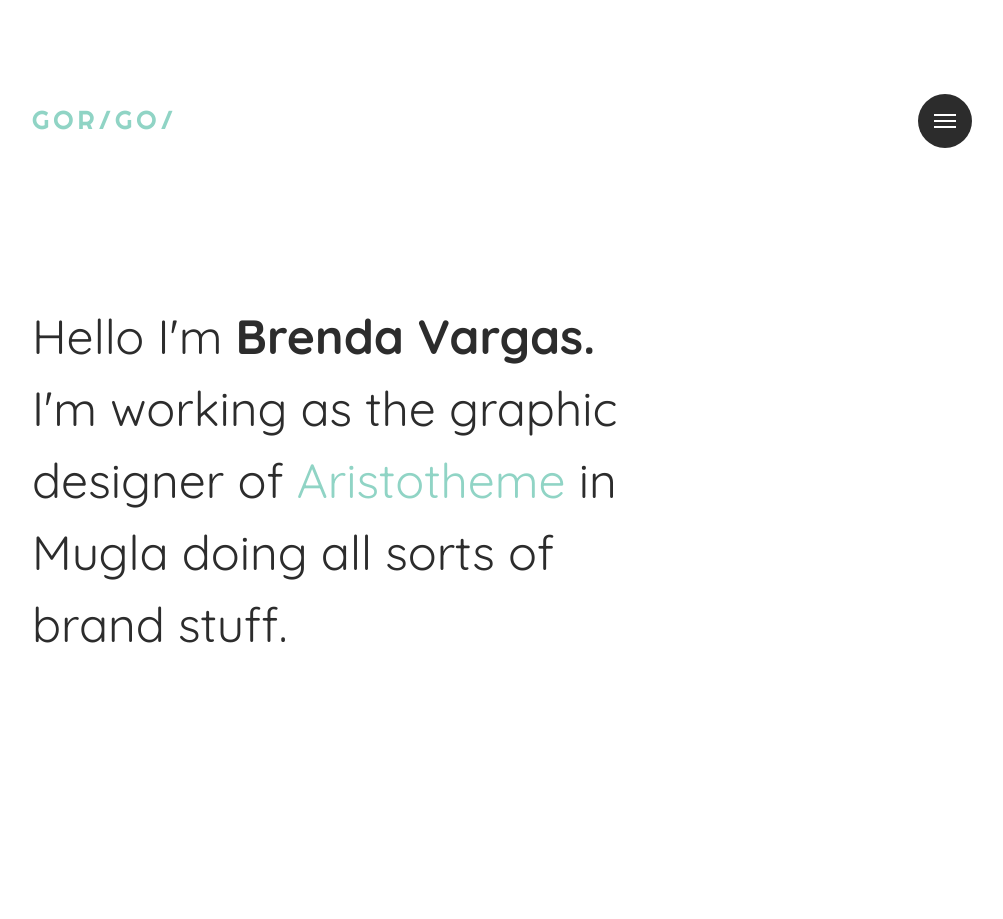
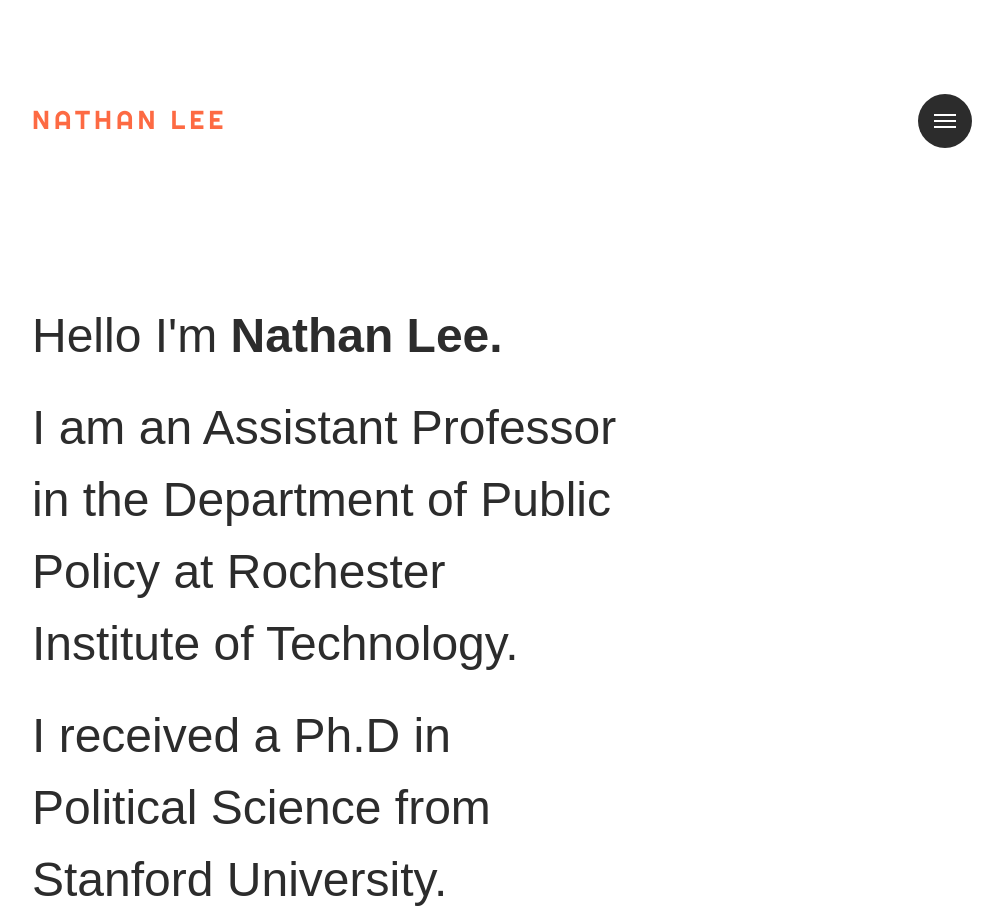
Before and after one commit to brytanmendes/brytanmendes.github.io, a plain HTML site: page index.html in a window 1280 px wide. Shown: the top 919 px of the page, without its empty margins (168-1171 px from the left). Drawn offline with Linux system fonts and the light colour scheme; a web font is replaced by a local one.

Commit message:
nathan version

```diff
--- a/index.html
+++ b/index.html
@@ -9,11 +9,14 @@
 
     <link rel="stylesheet" href="style.css" media="screen" />
 
+<link rel="stylesheet" href="https://use.typekit.net/yvb3hqd.css">
+
 
     <link href='http://fonts.googleapis.com/css?family=Righteous&subset=latin,latin-ext' rel='stylesheet' type='text/css'>
     <link href='http://fonts.googleapis.com/css?family=Quicksand:300,400,700' rel='stylesheet' type='text/css'>
-
-     <script src="scripts/modernizr.js"></script>
+    <style type="text/css">
+    </style>
+<script src="scripts/modernizr.js"></script>
 
 </head>
 
@@ -48,7 +51,7 @@
             <div class="cd-half-block">
                 <address>
                     <ul class="cd-contact-info">
-                        <li><a href="mailto:info@myemail.co">info@myemail.co</a></li>
+                        <li><a href="mailto:info@myemail.co">nathanlee@rit.edu</a></li>
                         <li>0244-12345678</li>
                     </ul>
                     <ul class="cd-contact-socials">
@@ -64,12 +67,15 @@
     <div class="site-container">
 
         <header class="site-header cf">
-            <div class="site-title"><a href="index.html">GOR/GO/</a></div>
+            <div class="site-title"><a href="index.html">NATHAN LEE</a></div>
 
             <div class="cf"></div>
 
             <div class="site-tagline">
-                <p>Hello  I'm <strong>Brenda Vargas.</strong> I'm working as the graphic designer of <a href="http://aristotheme.com" target="_blank">Aristotheme</a> in Mugla doing all sorts of brand stuff. </p>
+              <p>Hello  I'm <b>Nathan Lee.</b></p>
+              <p>I am an Assistant Professor in the Department of Public Policy at Rochester Institute of Technology.&nbsp;</p>
+<p>I received a Ph.D in Political Science from Stanford University.</p>
+                <p>&nbsp;My scholarly research concerns the politics expertise in the policymaking process. I am also the founder and managing director of CivicPulse (civicpulse.org), a nonprofit organization dedicated to sustainable, multi-collaborator surveys of local government officials in the United States. Prior to Stanford, I served in the US government as a policy analyst in the White House National Economic Council, the Department of Energy’s Climate Policy Office, and the California Public Utility Commission. I earned a Bachelor of Science in Materials Science &amp; Engineering from the University of Pennsylvania and a Master of Science in Technology and Policy from MIT.&nbsp;</p>
             </div>
 
         </header><!-- / .site-header -->
--- a/style.css
+++ b/style.css
@@ -45,6 +45,7 @@ html {
 body {
     background: #FFFFFF;
     color: #2c2c2c;
+
     font-family: 'quicksand', Arial, sans-serif;
     font-size: 18px;
     line-height: 1.65;
@@ -59,12 +60,12 @@ body.loaded,
     opacity: 1;
 }
 a, a:visited {
-    color: #90D4C5;
+    color: #FD6A43;
     text-decoration: none;
     transition: color 0.1s ease-in-out;
 }
 a:hover, a:active {
-    color: #2c2c2c;
+    color: #FD6A43;
     text-decoration: none;
 }
 
@@ -112,7 +113,10 @@ h6 {
    font-weight: normal;
 }
 p,li {
-    font-weight: 400;
+
+	font-family: skolar-sans-latin,sans-serif;
+	font-weight: 400;
+	font-style: normal;
     font-size: 1.2rem;
     line-height: 1.5;
     margin: 0 0 20px;
@@ -186,7 +190,7 @@ pre {
 .site-title {
     font-family: 'Righteous',helvetica,sans-serif;
     font-size: 26px;
-    color: #90D4C5;
+    color: #FD6A43;
     line-height: 1.5em;
     position: relative;
     z-index: 12;
@@ -197,10 +201,10 @@ pre {
     position: fixed;
 }
 .site-title a,
-.site-title a:visited { color: #90D4C5; }
+.site-title a:visited { color: #FD6A43; }
 .site-title a:hover,
 .site-title a:active {
-    color: #90D4C5;
+    color: #FD6A43;
     opacity: 0.8;
 }
 .site-title div { display: inline; }
```
